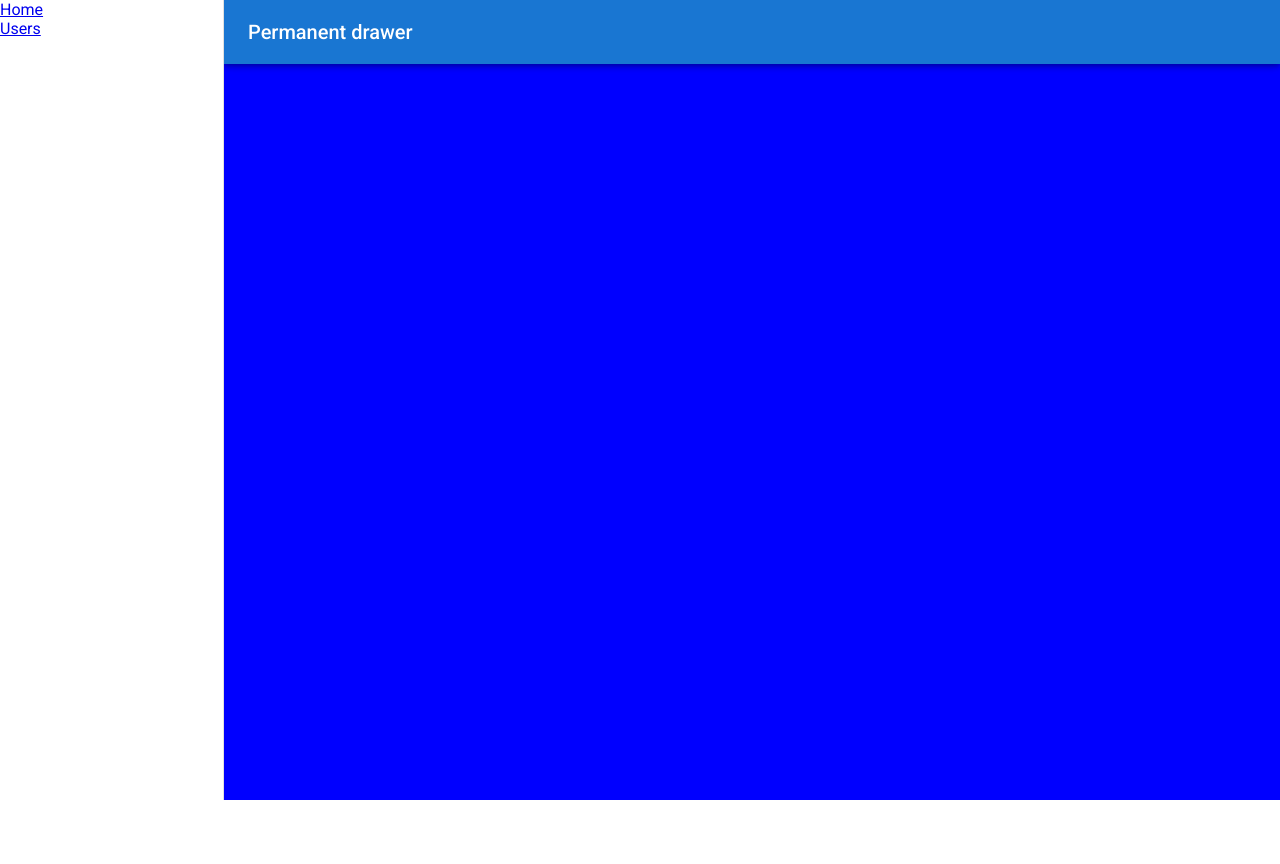
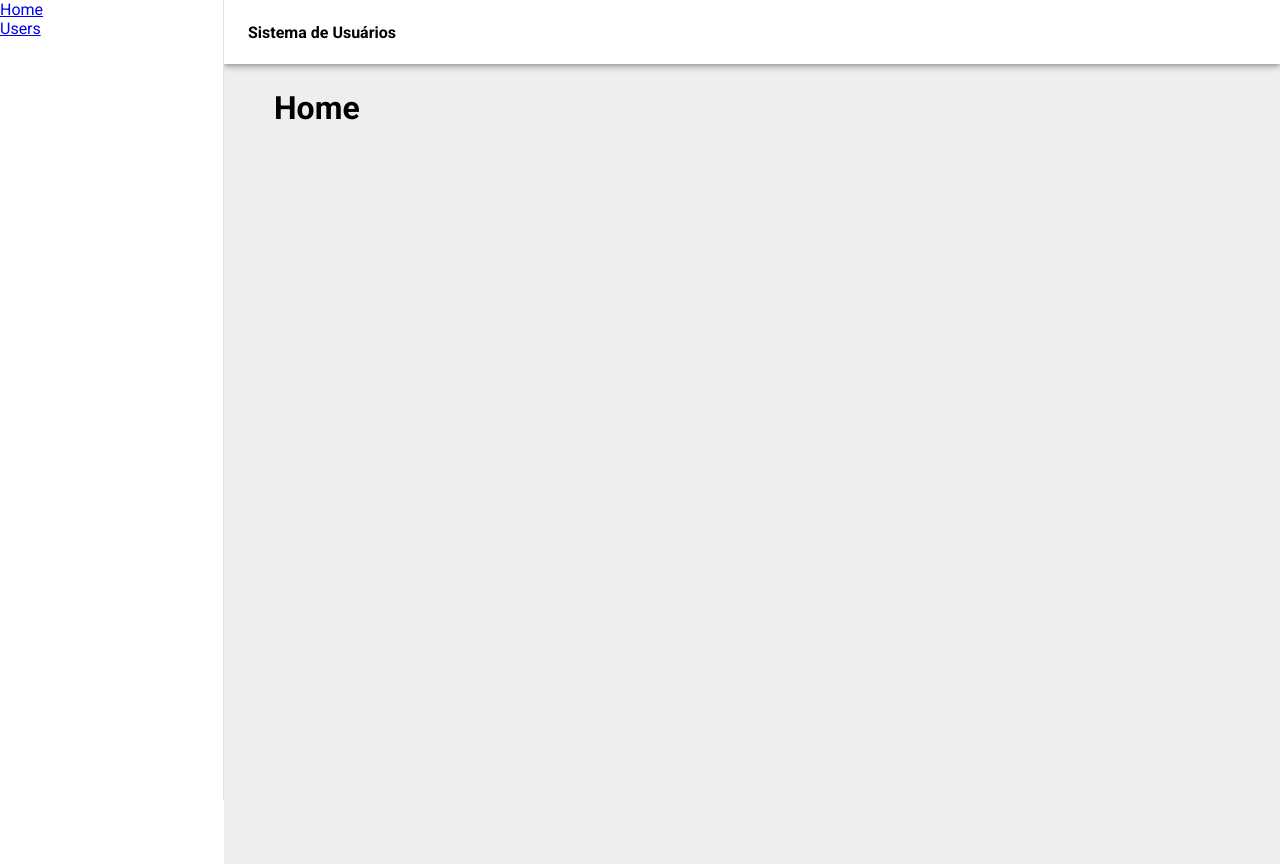
Before and after one commit to cielioqueiroz/crud-user-react, a React (Vite) app: page /home in a window 1280 px wide. Before the commit the page ends 800 px from the top, so only its background shows below. Built offline with nearby package versions, Linux system fonts and the light colour scheme.

Commit message:
ajustando conteudo principal da pagina

```diff
--- a/src/App.jsx
+++ b/src/App.jsx
@@ -9,7 +9,6 @@ function App() {
       sx={{
         display: "flex",
         width: "100%",
-        backgroundColor: "blue",
         height: "100vh",
       }}
     >
@@ -38,15 +37,26 @@ function App() {
           sx={{
             width: `calc(100% - ${drawerWidth}px)`,
             ml: `${drawerWidth}px`,
+            backgroundColor: "#fff",
           }}
         >
           <Toolbar>
-            <Typography variant="h6" noWrap component="div">
-              Permanent drawer
+            <Typography variant="myCustomText" noWrap component="h4">
+              Sistema de Usuários
             </Typography>
           </Toolbar>
         </AppBar>
-        <Outlet />
+        <Box
+          component="main"
+          sx={{
+            backgroundColor: "#eeeeee",
+            height: "100vh",
+            marginTop: 8,
+            padding: "25px 50px",
+          }}
+        >
+          <Outlet />
+        </Box>
       </Box>
     </Box>
   );
```
